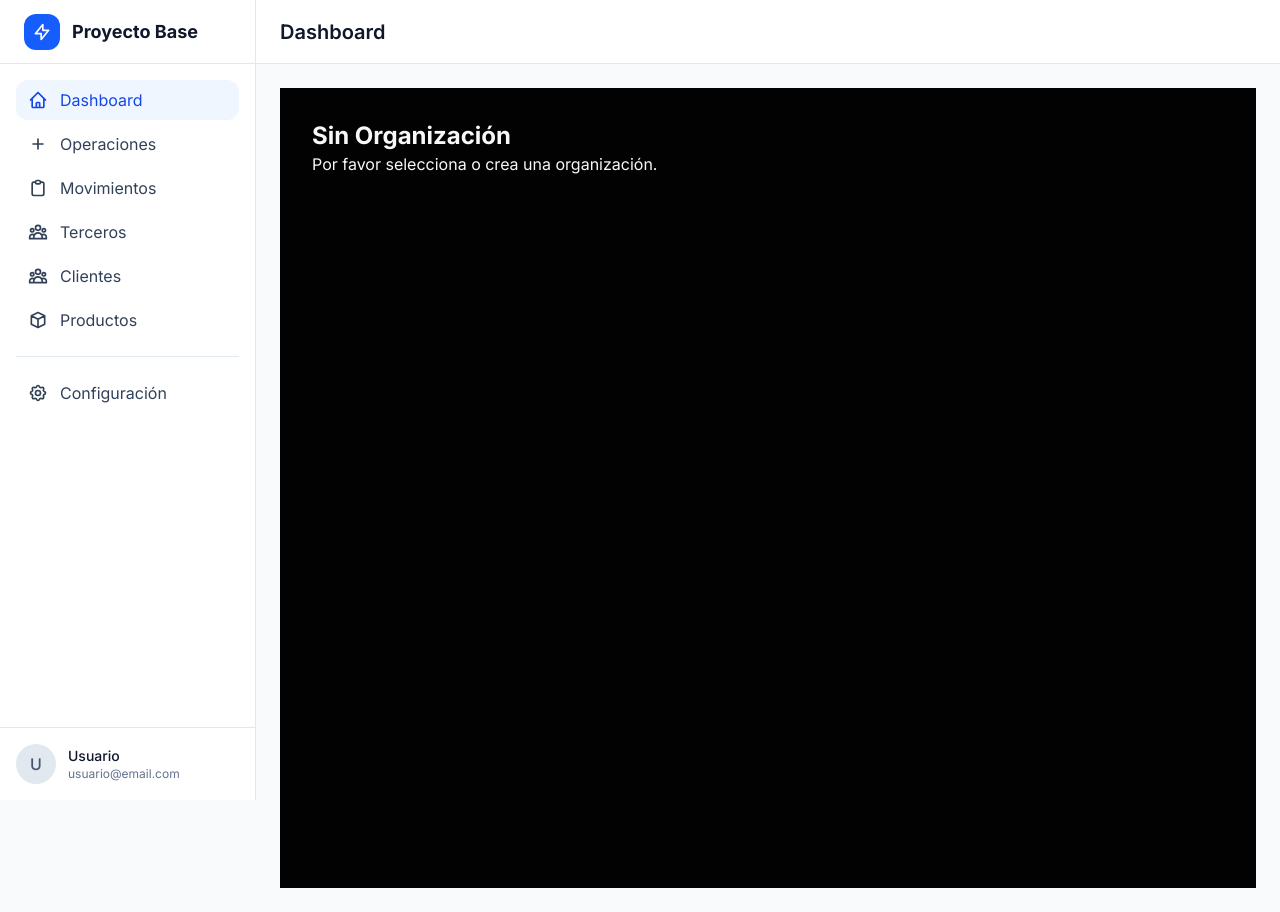
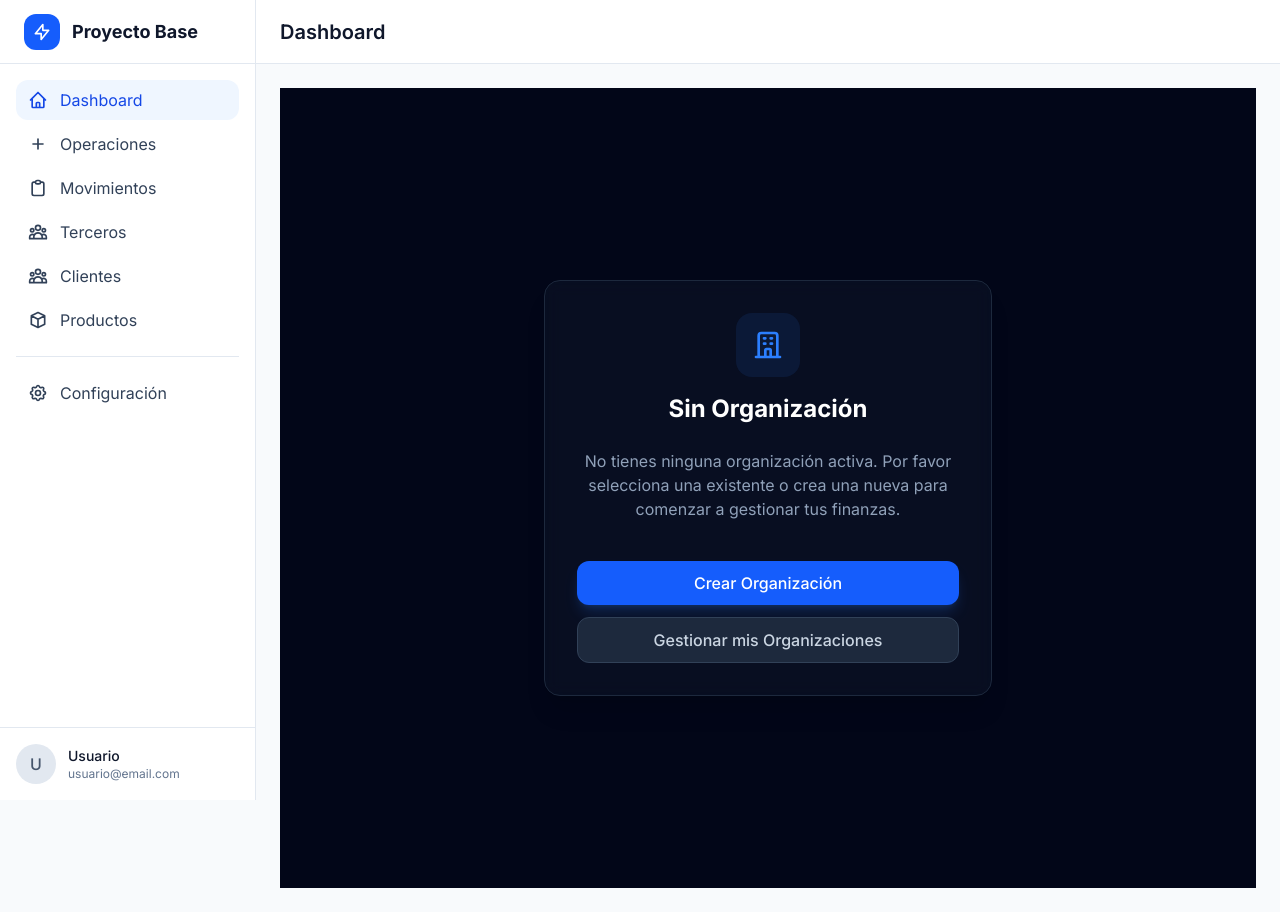
Before and after one commit to Sergiocharata1977/don-candidoia-finanzas, a Next.js app: page /dashboard in a window 1280 px wide. Built offline with nearby package versions, Linux system fonts and the light colour scheme; no server answers.

Commit message:
feat: translate dashboard to spanish and improve empty state UI, restore gitignore

```diff
--- a/src/app/(dashboard)/dashboard/page.tsx
+++ b/src/app/(dashboard)/dashboard/page.tsx
@@ -34,31 +34,48 @@ function DashboardContent() {
 
   if (orgLoading || (loadingStats && organization)) {
     return (
-      <div className="flex items-center justify-center h-screen bg-background text-foreground">
-        <div className="animate-spin rounded-full h-8 w-8 border-b-2 border-primary"></div>
+      <div className="flex items-center justify-center h-screen bg-slate-950 text-slate-50">
+        <div className="animate-spin rounded-full h-8 w-8 border-b-2 border-blue-500"></div>
       </div>
     );
   }
 
   if (!organization) {
     return (
-      <div className="p-8 text-foreground bg-background min-h-screen">
-        <h2 className="text-2xl font-bold">Sin Organización</h2>
-        <p>Por favor selecciona o crea una organización.</p>
+      <div className="flex items-center justify-center min-h-screen bg-slate-950 p-4">
+        <div className="max-w-md w-full text-center space-y-6 bg-slate-900/50 p-8 rounded-2xl border border-slate-800 shadow-xl backdrop-blur-sm">
+          <div className="w-16 h-16 bg-blue-500/10 text-blue-500 rounded-2xl flex items-center justify-center mx-auto mb-4">
+            <svg className="w-8 h-8" fill="none" stroke="currentColor" viewBox="0 0 24 24">
+              <path strokeLinecap="round" strokeLinejoin="round" strokeWidth={2} d="M19 21V5a2 2 0 00-2-2H7a2 2 0 00-2 2v16m14 0h2m-2 0h-5m-9 0H3m2 0h5M9 7h1m-1 4h1m4-4h1m-1 4h1m-5 10v-5a1 1 0 011-1h2a1 1 0 011 1v5m-4 0h4" />
+            </svg>
+          </div>
+          <h2 className="text-2xl font-bold text-white">Sin Organización</h2>
+          <p className="text-slate-400">
+            No tienes ninguna organización activa. Por favor selecciona una existente o crea una nueva para comenzar a gestionar tus finanzas.
+          </p>
+          <div className="pt-4 flex flex-col gap-3">
+            <button onClick={() => window.location.href = '/settings'} className="w-full py-2.5 bg-blue-600 hover:bg-blue-700 text-white font-medium rounded-lg transition-colors shadow-lg shadow-blue-500/20">
+              Crear Organización
+            </button>
+            <button onClick={() => window.location.href = '/settings'} className="w-full py-2.5 bg-slate-800 hover:bg-slate-700 text-slate-300 font-medium rounded-lg transition-colors border border-slate-700">
+              Gestionar mis Organizaciones
+            </button>
+          </div>
+        </div>
       </div>
     );
   }
 
   if (!stats) {
     return (
-      <div className="p-8 text-foreground bg-background min-h-screen">
-        No data available or error loading stats.
+      <div className="p-8 text-slate-300 bg-slate-950 min-h-screen flex items-center justify-center">
+        No hay datos disponibles o hubo un error al cargar las estadísticas.
       </div>
     );
   }
 
   return (
-    <div className="flex-1 space-y-4 p-8 pt-6 bg-background min-h-screen">
+    <div className="flex-1 space-y-4 p-8 pt-6 bg-slate-950 min-h-screen">
       <div className="flex items-center justify-between space-y-2">
         <h2 className="text-3xl font-bold tracking-tight text-foreground">Dashboard Financiero</h2>
         <div className="flex items-center space-x-2">
```
Also changed, not shown: 1 other file (tests, documents, lock files or other folders).
